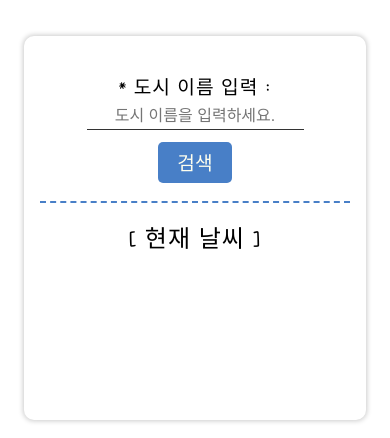
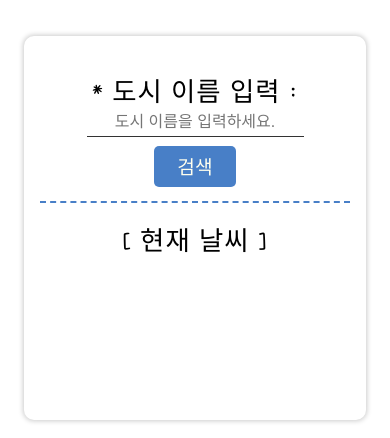
Before and after one commit to chickencoc/fullStackClass, a React (Vite) app in the folder wheatherEx/: page / in a window 390 px wide. Shown: the part 160-598 px from the top of the page. Built offline with nearby package versions, Linux system fonts and the light colour scheme; no server answers; a web font is replaced by a local one.

Commit message:
weather mobile fontSize and root-height changed

```diff
--- a/wheatherEx/src/App.css
+++ b/wheatherEx/src/App.css
@@ -18,14 +18,14 @@ font-family: 'Orbit', sans-serif;
 
 /* BASE */
 * { box-sizing: border-box; }
-#root { max-width: 1280px; min-width: 1062px; margin: 0 auto; padding: 1rem; text-align: center; font-size: 30px; transition: all 0.3s ease; }
+#root { max-width: 1280px; min-width: 1062px; min-height: 667px; margin: 0 auto; padding: 1rem; text-align: center; font-size: 30px; transition: all 0.3s ease; }
 #container { font-family: 'Nanum Pen Script', 'Caveat', cursive; }
 
 a, a:link, a:visited { text-decoration: none; }
 ul, li { list-style: none; }
 input { outline: none; background-color: transparent; }
 button { padding: 0.1em 1em; border: none; border-radius: 5px; font-size: 0.8em; background-color: #487fc7; color: #ffffee; transition: all 0.2s; font-family: inherit; }
-button:hover { box-shadow: 0 0 3px 1px var(--cCCC); }
+button:hover { box-shadow: 0 0 3px 1px var(--cCCC); cursor: pointer; }
 button:active { box-shadow: 2px 2px 3px 1px #444 inset; color: #444; }
 
 /* Header */
@@ -61,7 +61,7 @@ button:active { box-shadow: 2px 2px 3px 1px #444 inset; color: #444; }
 @media (max-width: 420px) {
  #root { min-width: 280px; padding: 1rem; font-size: 24px; }
  ul, li { padding: 0; margin: 0; }
- button { padding: 0.3em 1em; margin-top: 0.5em; }
+ button { padding: 0.3em 1.2em; margin-top: 0.5em; }
 
  #headerBtnBox { width: 100%; }
 
@@ -70,7 +70,10 @@ button:active { box-shadow: 2px 2px 3px 1px #444 inset; color: #444; }
 
  #mid { width: 100%; padding: 2rem 1rem; }
  #mid #search { height: 16vh; flex-direction: column; justify-content: space-evenly; gap: 0; padding-bottom: 1rem; margin-bottom: 1rem; }
+ #search label { font-size: 1.1em; }
  #search input { width: 70%; }
+
+ #result { font-size: 1.1em; }
 }
 
 body { transition: all 0.2s ease-in-out; }
--- a/wheatherEx/src/App.jsx
+++ b/wheatherEx/src/App.jsx
@@ -74,6 +74,7 @@ function App() {
       default:
         break;
     }
+
   };
   const langChangeCoverMove = (cover) => {
     cover.style.height = "35px";
@@ -95,7 +96,7 @@ function App() {
       })
       .catch(() => console.error("error"));
   }
-  useEffect(() => {fetchWeather()},[location]);
+  useEffect(() => {fetchWeather()},[location, lang]);
 
   const handleOnKeyDown = e => {
     if (e.key === 'Enter') {
```
